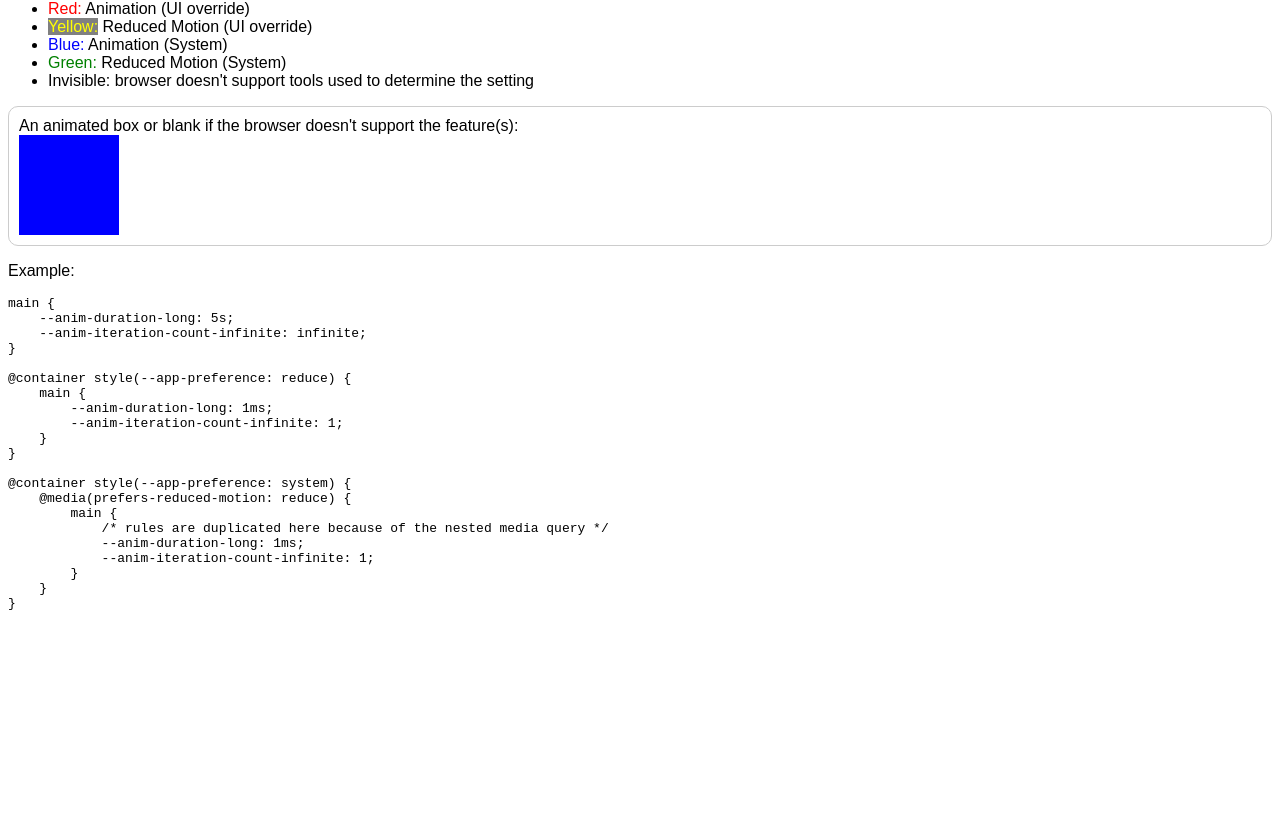
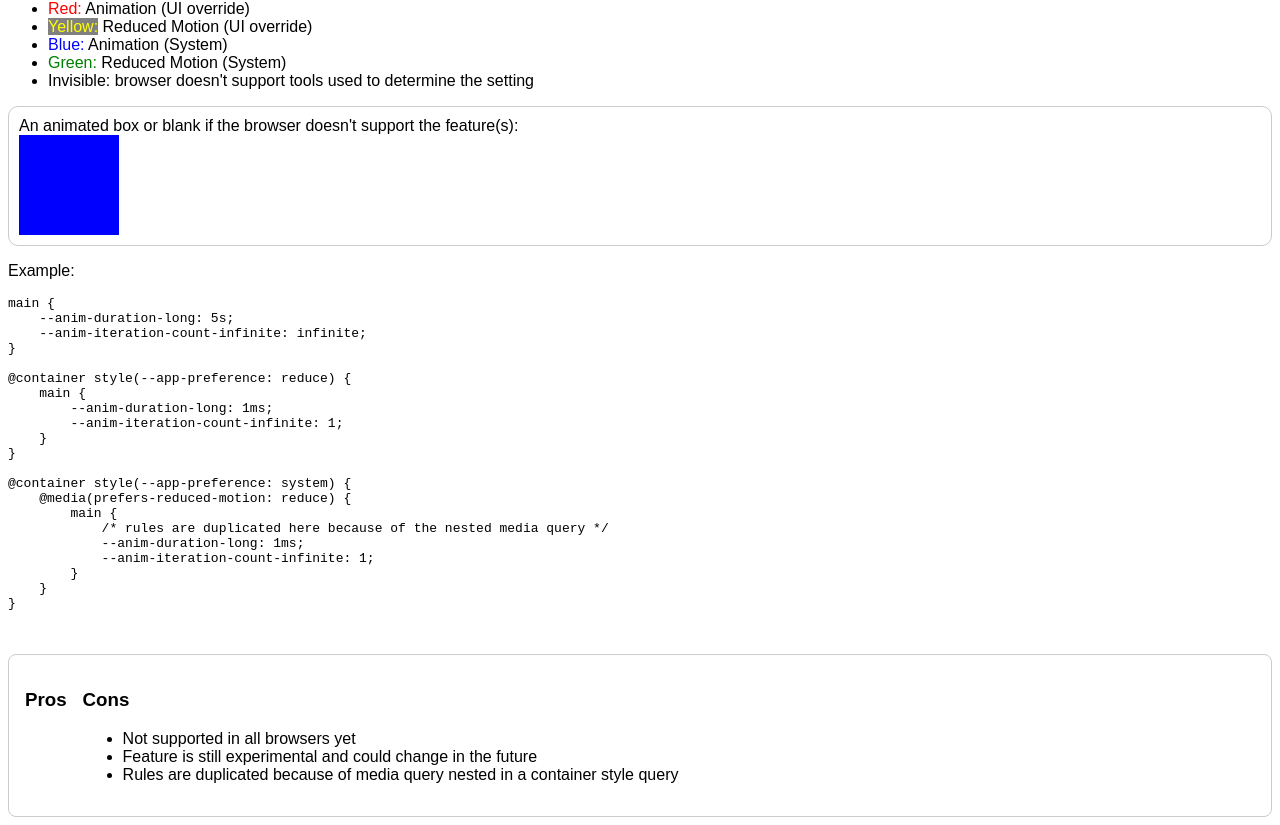
Before and after one commit to adashrod/AppAndOsPreferencesCssAngular, an Angular app: page /strategy-2 in a window 1280 px wide. Shown: the part 599-1424 px from the top of the page. Before the commit the page ends 1253 px from the top, so only its background shows below. Built offline with nearby package versions, Linux system fonts and the light colour scheme.

Commit message:
start pros/cons lists

```diff
--- /dev/null
+++ b/src/app/components/pros-and-cons/pros-and-cons.component.css
@@ -0,0 +1,8 @@
+.pros-and-cons {
+    display: flex;
+    flex-direction: row;
+    gap: 1rem;
+    border: 1px solid #ccc;
+    padding: 1rem;
+    border-radius: 0.5rem;
+}
--- /dev/null
+++ b/src/app/components/pros-and-cons/pros-and-cons.component.html
@@ -0,0 +1,18 @@
+<div class="pros-and-cons">
+    <div class="column">
+        <h3>Pros</h3>
+        <ul>
+            @for (pro of pros; track pro) {
+                <li>{{ pro }}</li>
+            }
+        </ul>
+    </div>
+    <div class="column">
+        <h3>Cons</h3>
+        <ul>
+            @for (con of cons; track con) {
+                <li>{{ con }}</li>
+            }
+        </ul>
+    </div>
+</div>
--- a/src/app/components/strategy1-css-vars-and-classes/strategy1-css-vars-and-classes.component.html
+++ b/src/app/components/strategy1-css-vars-and-classes/strategy1-css-vars-and-classes.component.html
@@ -19,3 +19,4 @@ body.reduce &#123;
 &#125;
 <!-- todo: add a component example, too -->
 </pre>
+<app-pros-and-cons [pros]="pros" [cons]="cons" />
--- a/src/app/components/strategy1-css-vars-and-classes/strategy1-css-vars-and-classes.component.ts
+++ b/src/app/components/strategy1-css-vars-and-classes/strategy1-css-vars-and-classes.component.ts
@@ -2,6 +2,7 @@ import { Component } from "@angular/core";
 
 import { AnimationContainerComponent } from "app/components/animation-container/animation-container.component";
 import { ColorLegendComponent } from "app/components/color-legend/color-legend.component";
+import { ProsAndConsComponent } from "app/components/pros-and-cons/pros-and-cons.component";
 
 @Component({
     selector: "app-strategy1-css-vars-and-classes",
@@ -9,9 +10,19 @@ import { ColorLegendComponent } from "app/components/color-legend/color-legend.c
     imports: [
         AnimationContainerComponent,
         ColorLegendComponent,
+        ProsAndConsComponent,
     ],
     templateUrl: "./strategy1-css-vars-and-classes.component.html",
     styleUrl: "./strategy1-css-vars-and-classes.component.css"
 })
-// eslint-disable-next-line @typescript-eslint/no-extraneous-class
-export class Strategy1CssVarsAndClassesComponent {}
+export class Strategy1CssVarsAndClassesComponent {
+
+    public pros: string[] = [
+        "Simple to implement",
+        "No media queries needed in CSS",
+        "Works in all browsers that support CSS variables",
+    ];
+    public cons: string[] = [
+
+    ];
+}
--- a/src/app/components/strategy2-container-style/strategy2-container-style.component.html
+++ b/src/app/components/strategy2-container-style/strategy2-container-style.component.html
@@ -38,3 +38,4 @@ main &#123;
 <!-- todo: add a component example, too -->
 </pre>
 <!-- todo: make an element with a component-specific animation override -->
+<app-pros-and-cons [pros]="pros" [cons]="cons" />
--- a/src/app/components/strategy2-container-style/strategy2-container-style.component.ts
+++ b/src/app/components/strategy2-container-style/strategy2-container-style.component.ts
@@ -3,6 +3,7 @@ import { Component } from "@angular/core";
 import { AnimationContainerComponent } from "app/components/animation-container/animation-container.component";
 import { BrowserSupportNoticeComponent, Feature } from "app/components/browser-support-notice/browser-support-notice.component";
 import { ColorLegendComponent } from "app/components/color-legend/color-legend.component";
+import { ProsAndConsComponent } from "app/components/pros-and-cons/pros-and-cons.component";
 import { supportsContainerStyleQueriesWithCustomProperties } from "app/util/css";
 
 @Component({
@@ -12,6 +13,7 @@ import { supportsContainerStyleQueriesWithCustomProperties } from "app/util/css"
         AnimationContainerComponent,
         BrowserSupportNoticeComponent,
         ColorLegendComponent,
+        ProsAndConsComponent,
     ],
     templateUrl: "./strategy2-container-style.component.html",
     styleUrl: "./strategy2-container-style.component.css"
@@ -19,4 +21,12 @@ import { supportsContainerStyleQueriesWithCustomProperties } from "app/util/css"
 export class Strategy2ContainerStyleComponent {
     public readonly Feature = Feature;
     public readonly supportsContainerStyleQueriesWithCustomProperties = supportsContainerStyleQueriesWithCustomProperties;
+    public pros: string[] = [
+
+    ];
+    public cons: string[] = [
+        "Not supported in all browsers yet",
+        "Feature is still experimental and could change in the future",
+        "Rules are duplicated because of media query nested in a container style query",
+    ];
 }
--- a/src/app/components/strategy3-css-if/strategy3-css-if.component.html
+++ b/src/app/components/strategy3-css-if/strategy3-css-if.component.html
@@ -12,6 +12,7 @@
 <app-browser-support-notice [feature]="Feature.CSS_IF" />
 <p>Example:</p>
 <pre>
+body &#123;
     --anim-duration-long: if(
         style(--app-preference: reduce) or
             (style(--app-preference: system) and media(prefers-reduced-motion: reduce)): 1ms;
@@ -22,6 +23,8 @@
             (style(--app-preference: system) and media(prefers-reduced-motion: reduce)): 1;
         else: infinite;
     );
+&#125;
 <!-- todo: add a component example, too -->
 </pre>
 <!-- todo: make an element with a component-specific animation override -->
+<app-pros-and-cons [pros]="pros" [cons]="cons" />
--- a/src/app/components/strategy3-css-if/strategy3-css-if.component.ts
+++ b/src/app/components/strategy3-css-if/strategy3-css-if.component.ts
@@ -3,6 +3,7 @@ import { Component } from "@angular/core";
 import { AnimationContainerComponent } from "app/components/animation-container/animation-container.component";
 import { BrowserSupportNoticeComponent, Feature } from "app/components/browser-support-notice/browser-support-notice.component";
 import { ColorLegendComponent } from "app/components/color-legend/color-legend.component";
+import { ProsAndConsComponent } from "app/components/pros-and-cons/pros-and-cons.component";
 
 @Component({
     selector: "app-strategy3-css-if",
@@ -10,11 +11,20 @@ import { ColorLegendComponent } from "app/components/color-legend/color-legend.c
     imports: [
         AnimationContainerComponent,
         BrowserSupportNoticeComponent,
-        ColorLegendComponent
+        ColorLegendComponent,
+        ProsAndConsComponent,
     ],
     templateUrl: "./strategy3-css-if.component.html",
     styleUrl: "./strategy3-css-if.component.css"
 })
 export class Strategy3CssIfComponent {
     public readonly Feature = Feature;
+    public pros: string[] = [
+        "Declaration of rule conditions is very clear",
+    ];
+    public cons: string[] = [
+        "Not supported in all browsers yet",
+        "Features are still experimental and could change in the future",
+        "Logical conditions are duplicated for each rule",
+    ];
 }
```
Also changed, not shown: src/app/components/pros-and-cons/pros-and-cons.component.ts (added, +13 -0 lines), 1 other file (tests, documents, lock files or other folders). Lines whose indentation alone changed are shown as unchanged.
